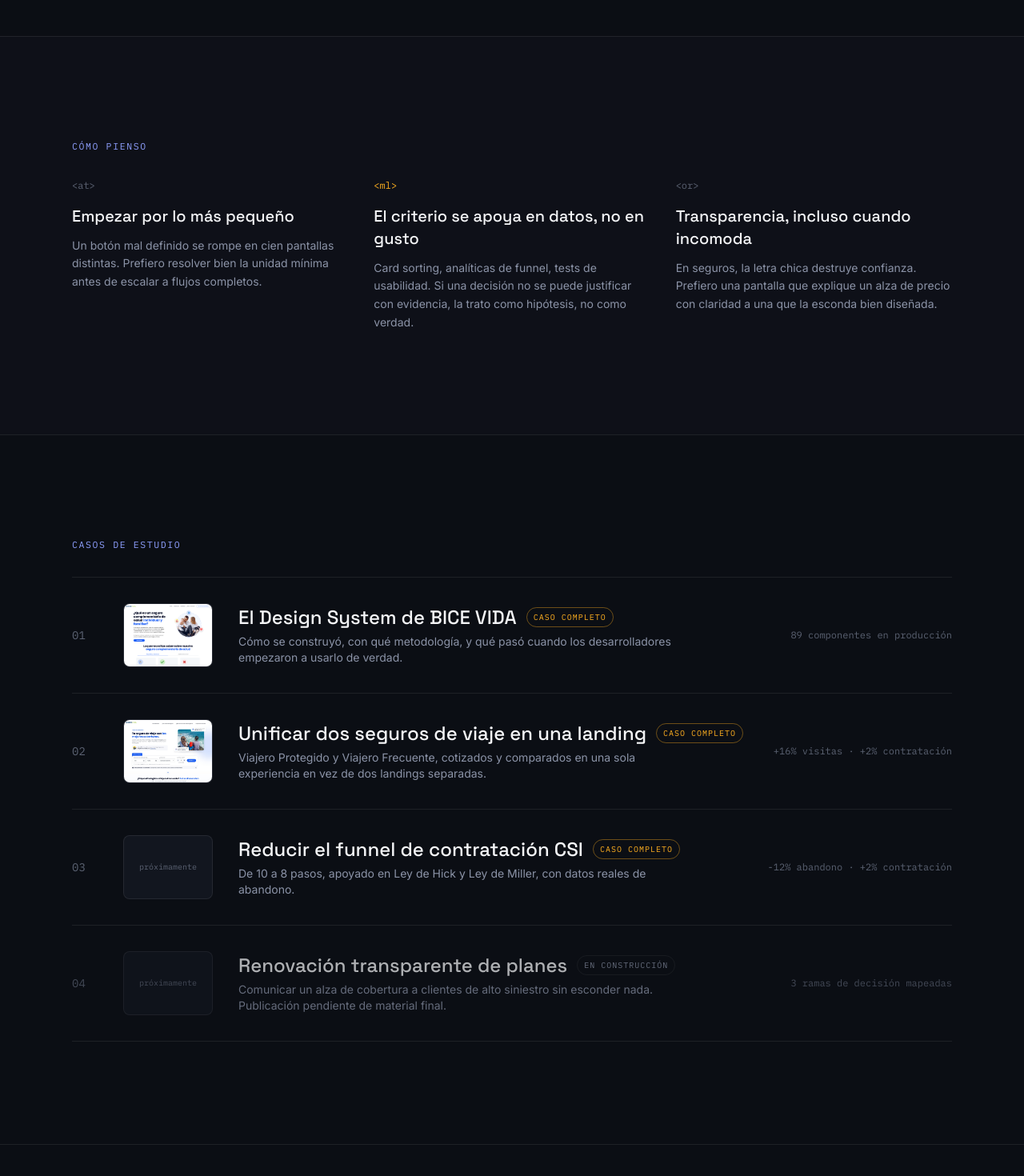
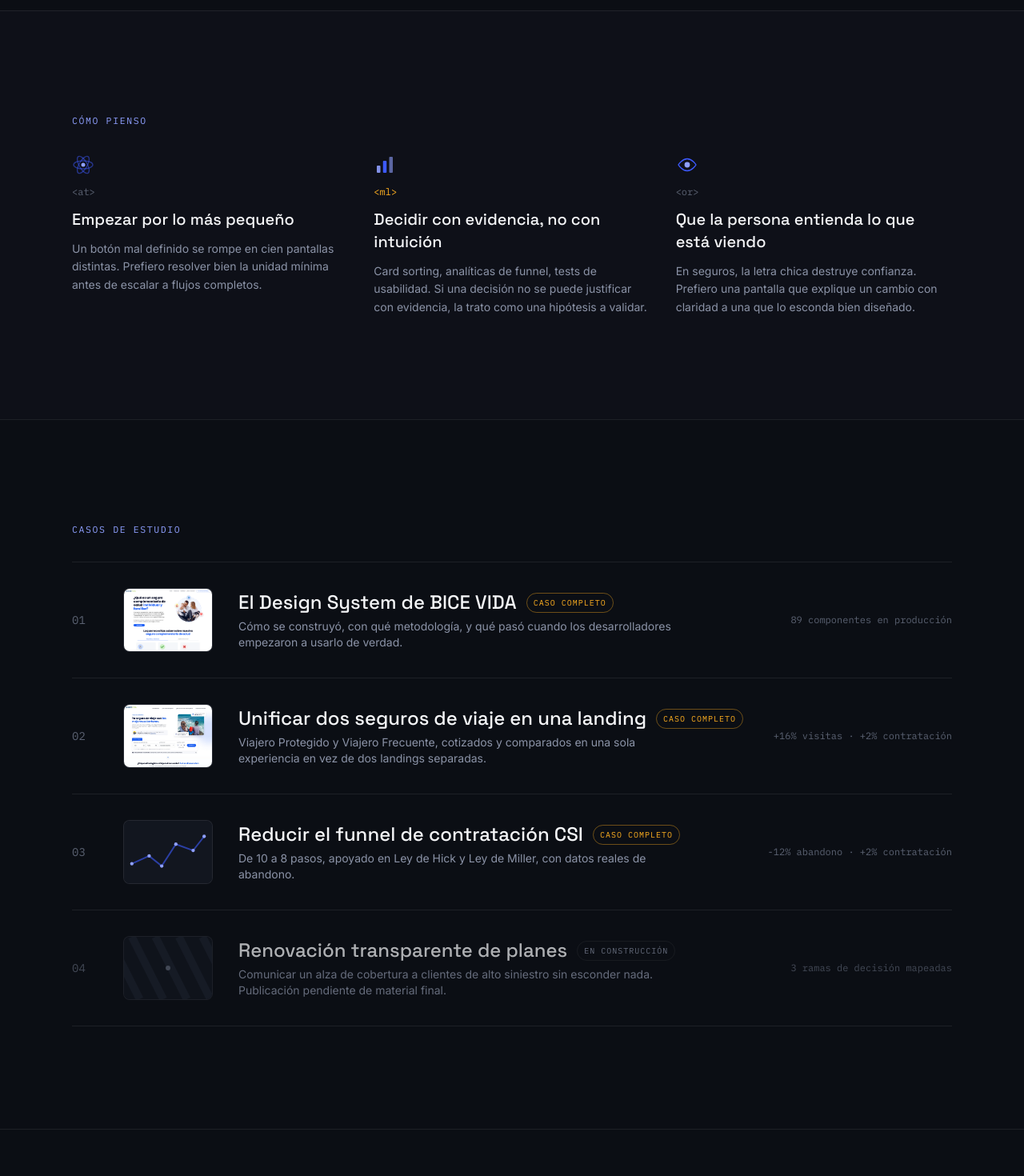
Before and after one commit to CharlyG2/portfolio, a Next.js app: page / in a window 1280 px wide. Shown: the part 1100-2570 px from the top of the page at 80% size. Built offline with nearby package versions, Linux system fonts and the light colour scheme.

Commit message:
titulo mas empatico + iconos propios

```diff
--- a/components/CaseIndex.jsx
+++ b/components/CaseIndex.jsx
@@ -1,6 +1,7 @@
 import Link from "next/link";
 import Image from "next/image";
 import Reveal from "./Reveal";
+import { PendingPattern, AnalysisPattern } from "./CaseThumbPlaceholder";
 
 const cases = [
   {
@@ -78,10 +79,10 @@ export default function CaseIndex() {
                         className="object-cover object-top group-hover:scale-105 transition-transform duration-500"
                         sizes="112px"
                       />
+                    ) : c.live ? (
+                      <AnalysisPattern />
                     ) : (
-                      <div className="w-full h-full flex items-center justify-center font-mono text-[10px] text-mutedLight">
-                        próximamente
-                      </div>
+                      <PendingPattern />
                     )}
                   </div>
 
--- /dev/null
+++ b/components/CaseThumbPlaceholder.jsx
@@ -0,0 +1,44 @@
+export function PendingPattern() {
+  return (
+    <svg width="100%" height="100%" viewBox="0 0 112 80" preserveAspectRatio="none">
+      <rect width="112" height="80" fill="#12161F" />
+      {[...Array(5)].map((_, i) => (
+        <line
+          key={i}
+          x1={-20 + i * 30}
+          y1="0"
+          x2={20 + i * 30}
+          y2="80"
+          stroke="#1B212D"
+          strokeWidth="10"
+        />
+      ))}
+      <circle cx="56" cy="40" r="3" fill="#5B6272" />
+    </svg>
+  );
+}
+
+export function AnalysisPattern() {
+  return (
+    <svg width="100%" height="100%" viewBox="0 0 112 80" preserveAspectRatio="none">
+      <rect width="112" height="80" fill="#12161F" />
+      <polyline
+        points="10,55 32,45 48,58 66,30 88,38 102,20"
+        fill="none"
+        stroke="#3D5AFE"
+        strokeOpacity="0.6"
+        strokeWidth="2"
+      />
+      {[
+        [10, 55],
+        [32, 45],
+        [48, 58],
+        [66, 30],
+        [88, 38],
+        [102, 20],
+      ].map(([x, y], i) => (
+        <circle key={i} cx={x} cy={y} r="2.2" fill="#8FA0FF" />
+      ))}
+    </svg>
+  );
+}
--- a/components/Hero.jsx
+++ b/components/Hero.jsx
@@ -38,8 +38,7 @@ export default function Hero() {
           animate={{ opacity: 1, y: 0 }}
           transition={{ duration: 0.6, delay: 0.1 }}
         >
-          Diseño productos digitales que la gente entiende — apoyado en
-          datos, no en gusto.
+          Diseño para que las personas entiendan lo que están usando.
         </motion.h1>
 
         <motion.p
@@ -49,9 +48,10 @@ export default function Hero() {
           transition={{ duration: 0.6, delay: 0.2 }}
         >
           Charly Gourves — Product Designer especializado en Design
-          Systems. Hoy lidero el de BICE VIDA y los flujos de contratación
-          de seguros de salud y viaje, pero el enfoque —research, sistemas,
-          decisiones con datos— aplica a cualquier producto digital.
+          Systems. Hoy trabajo en BICE VIDA, liderando el sistema de la
+          compañía y los flujos de contratación de seguros de salud y
+          viaje — pero el enfoque de fondo (investigar, simplificar,
+          decidir con datos) aplica a cualquier producto digital.
         </motion.p>
 
         <motion.div
--- /dev/null
+++ b/components/PrincipleIcon.jsx
@@ -0,0 +1,60 @@
+export function IconAtom() {
+  return (
+    <svg width="28" height="28" viewBox="0 0 28 28" fill="none">
+      <circle cx="14" cy="14" r="2.5" fill="#8FA0FF" />
+      <ellipse
+        cx="14"
+        cy="14"
+        rx="12"
+        ry="5"
+        stroke="#3D5AFE"
+        strokeOpacity="0.5"
+        strokeWidth="1.3"
+      />
+      <ellipse
+        cx="14"
+        cy="14"
+        rx="12"
+        ry="5"
+        stroke="#3D5AFE"
+        strokeOpacity="0.5"
+        strokeWidth="1.3"
+        transform="rotate(60 14 14)"
+      />
+      <ellipse
+        cx="14"
+        cy="14"
+        rx="12"
+        ry="5"
+        stroke="#3D5AFE"
+        strokeOpacity="0.5"
+        strokeWidth="1.3"
+        transform="rotate(120 14 14)"
+      />
+    </svg>
+  );
+}
+
+export function IconData() {
+  return (
+    <svg width="28" height="28" viewBox="0 0 28 28" fill="none">
+      <rect x="4" y="15" width="4.5" height="9" rx="1" fill="#8FA0FF" opacity="0.9" />
+      <rect x="11.75" y="9" width="4.5" height="15" rx="1" fill="#3D5AFE" />
+      <rect x="19.5" y="4" width="4.5" height="20" rx="1" fill="#8FA0FF" opacity="0.6" />
+    </svg>
+  );
+}
+
+export function IconEye() {
+  return (
+    <svg width="28" height="28" viewBox="0 0 28 28" fill="none">
+      <path
+        d="M3 14C3 14 7.5 6.5 14 6.5C20.5 6.5 25 14 25 14C25 14 20.5 21.5 14 21.5C7.5 21.5 3 14 3 14Z"
+        stroke="#3D5AFE"
+        strokeWidth="1.4"
+        strokeLinejoin="round"
+      />
+      <circle cx="14" cy="14" r="3.4" fill="#8FA0FF" />
+    </svg>
+  );
+}
--- a/components/Principles.jsx
+++ b/components/Principles.jsx
@@ -1,20 +1,24 @@
 import Reveal from "./Reveal";
+import { IconAtom, IconData, IconEye } from "./PrincipleIcon";
 
 const principles = [
   {
     tag: "at",
+    icon: IconAtom,
     title: "Empezar por lo más pequeño",
     text: "Un botón mal definido se rompe en cien pantallas distintas. Prefiero resolver bien la unidad mínima antes de escalar a flujos completos.",
   },
   {
     tag: "ml",
-    title: "El criterio se apoya en datos, no en gusto",
-    text: "Card sorting, analíticas de funnel, tests de usabilidad. Si una decisión no se puede justificar con evidencia, la trato como hipótesis, no como verdad.",
+    icon: IconData,
+    title: "Decidir con evidencia, no con intuición",
+    text: "Card sorting, analíticas de funnel, tests de usabilidad. Si una decisión no se puede justificar con evidencia, la trato como una hipótesis a validar.",
   },
   {
     tag: "or",
-    title: "Transparencia, incluso cuando incomoda",
-    text: "En seguros, la letra chica destruye confianza. Prefiero una pantalla que explique un alza de precio con claridad a una que la esconda bien diseñada.",
+    icon: IconEye,
+    title: "Que la persona entienda lo que está viendo",
+    text: "En seguros, la letra chica destruye confianza. Prefiero una pantalla que explique un cambio con claridad a una que lo esconda bien diseñado.",
   },
 ];
 
@@ -26,10 +30,13 @@ export default function Principles() {
           <p className="eyebrow text-signalSoft mb-4">cómo pienso</p>
         </Reveal>
         <div className="grid md:grid-cols-3 gap-10 md:gap-8 mt-8">
-          {principles.map((p, i) => (
+          {principles.map((p, i) => {
+            const Icon = p.icon;
+            return (
               <Reveal key={p.tag} delay={i * 0.08}>
+                <Icon />
                 <div
-                className={`font-mono text-xs mb-4 ${
+                  className={`font-mono text-xs mt-3 mb-3 ${
                     i === 1 ? "text-amber" : "text-mutedLight"
                   }`}
                 >
@@ -40,7 +47,8 @@ export default function Principles() {
                 </h3>
                 <p className="text-sm text-muted leading-relaxed">{p.text}</p>
               </Reveal>
-          ))}
+            );
+          })}
         </div>
       </div>
     </section>
```
Lines whose indentation alone changed are shown as unchanged.
